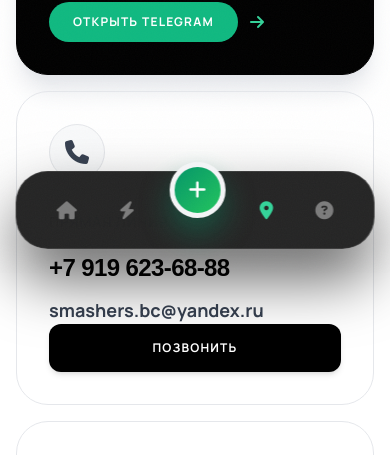
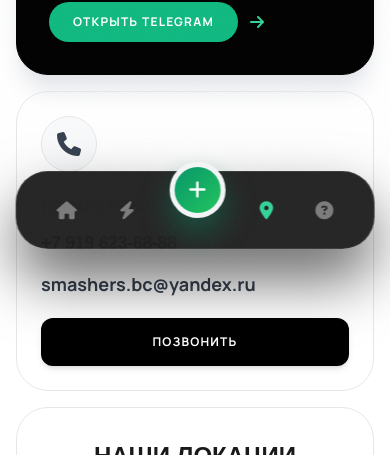
Before and after one commit to ExecuteTyT/Smashers-frontend, a React (Vite) app: page /contacts in a window 390 px wide. Shown: the part 571-1026 px from the top of the page. Built offline with nearby package versions, Linux system fonts and the light colour scheme; no server answers; a web font is replaced by a local one.

Commit message:
Contacts: fix phone overflow and adaptive layout

```diff
--- a/pages/Contacts.tsx
+++ b/pages/Contacts.tsx
@@ -55,18 +55,18 @@ const Contacts: React.FC = () => {
                </a>
 
                {/* CARD 2: DIRECT LINE (Phone) */}
-               <div className="bg-white border border-gray-200 p-8 md:p-10 rounded-3xl group hover:scale-[1.02] transition-all duration-300 hover:border-emerald-400 hover:shadow-lg min-h-[300px] md:min-h-[400px] flex flex-col justify-between">
-                  <div>
-                     <div className="w-14 h-14 md:w-16 md:h-16 rounded-full bg-gray-50 flex items-center justify-center text-gray-700 mb-8 group-hover:bg-emerald-50 group-hover:text-emerald-600 transition-colors border border-gray-200">
+               <div className="bg-white border border-gray-200 p-6 sm:p-8 md:p-10 rounded-3xl group hover:scale-[1.02] transition-all duration-300 hover:border-emerald-400 hover:shadow-lg min-h-[300px] md:min-h-[400px] flex flex-col justify-between min-w-0 overflow-hidden">
+                  <div className="min-w-0">
+                     <div className="w-14 h-14 md:w-16 md:h-16 rounded-full bg-gray-50 flex items-center justify-center text-gray-700 mb-6 md:mb-8 group-hover:bg-emerald-50 group-hover:text-emerald-600 transition-colors border border-gray-200">
                         <i className="fa-solid fa-phone text-2xl md:text-3xl"></i>
                      </div>
-                     <p className="text-gray-400 text-sm font-bold uppercase tracking-wider mb-6">ПРЯМАЯ ЛИНИЯ</p>
+                     <p className="text-gray-400 text-sm font-bold uppercase tracking-wider mb-4 md:mb-6">ПРЯМАЯ ЛИНИЯ</p>
                      <a
                         href="tel:+79196236888"
-                        className="block group/phone"
+                        className="block group/phone min-w-0"
                         onClick={(e) => e.stopPropagation()}
                      >
-                        <p className="font-display font-black text-black text-2xl md:text-4xl leading-none mb-2 group-hover/phone:text-emerald-600 transition-colors tracking-tight whitespace-nowrap">
+                        <p className="font-display font-black text-black text-lg sm:text-2xl md:text-4xl leading-tight mb-2 group-hover/phone:text-emerald-600 transition-colors tracking-tight">
                            +7 919 623-68-88
                         </p>
                      </a>
```
